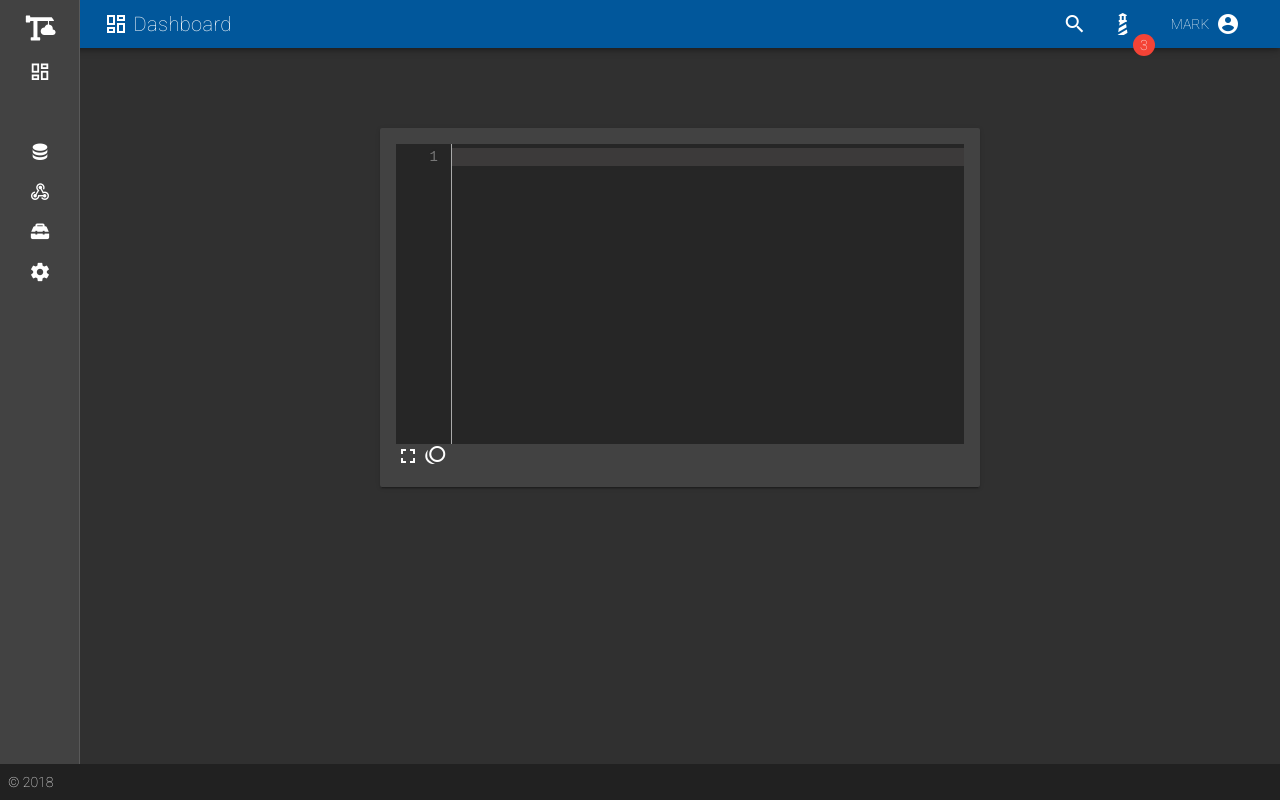
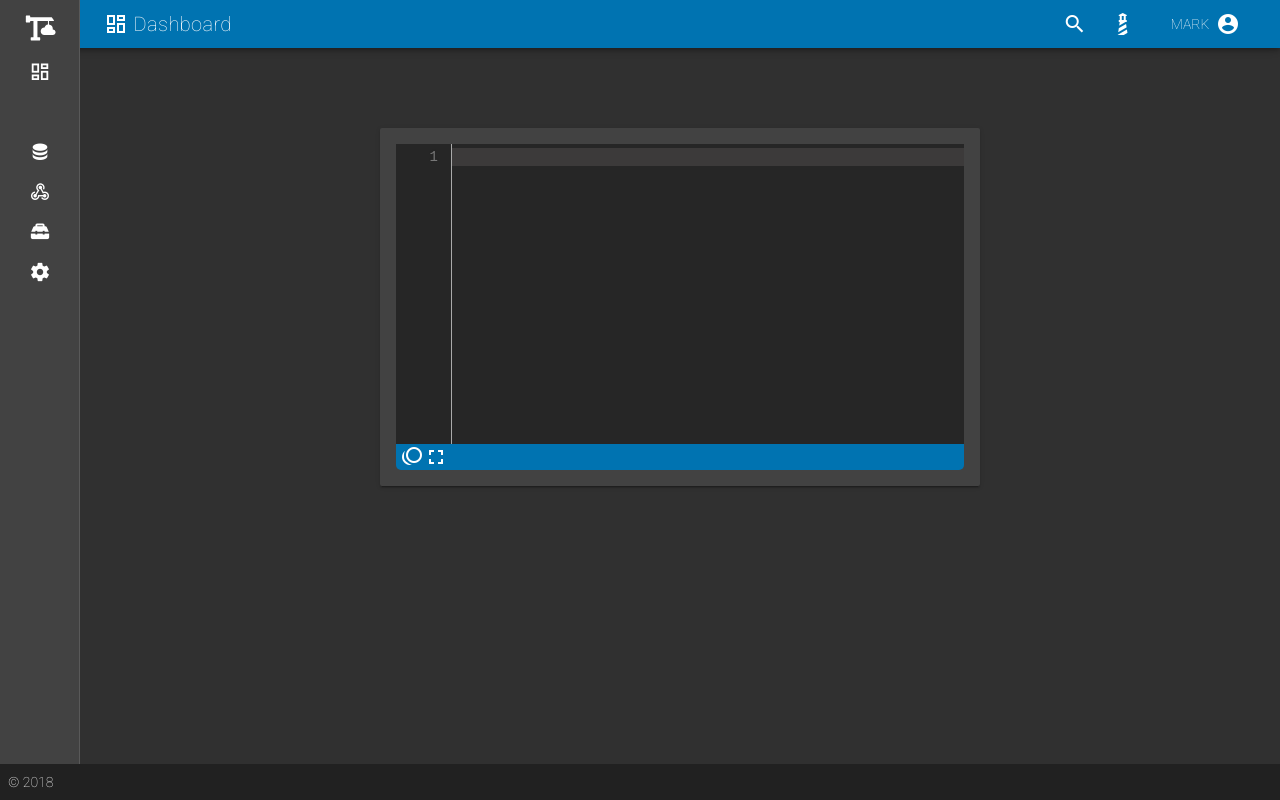
Before and after one commit to mdbarr/skyhook, a Vue app: page /login in a window 1280 px wide. Both pictures are taken after a click on the button "LOGIN". Built offline with nearby package versions, Linux system fonts and the light colour scheme.

Commit message:
CodeMirror status bar, state improvements, color tweak.

```diff
--- a/src/components/CodeMirror.vue
+++ b/src/components/CodeMirror.vue
@@ -1,7 +1,11 @@
 <template>
 <div class="skyhook-codemirror">
   <textarea ref="textarea" :placeholder="placeholder"></textarea>
- <v-icon>mdi-fullscreen</v-icon> <v-icon>{{ lintedIcon }}</v-icon> <v-icon v-if="fixable" @click.stop="fix">mdi-auto-fix</v-icon>
+  <div id="skyhook-codemirror-panel" name="panel" class="skyhook-codemirror-panel pl-1">
+      <v-icon >{{ lintedIcon }}</v-icon>
+      <v-icon v-if="fixable" @click.stop="fix">mdi-auto-fix</v-icon>
+      <v-icon @click.stop="toggleFullscreen">mdi-fullscreen</v-icon>
+  </div>
 </div>
 </template>
 
@@ -266,6 +270,7 @@ export default {
     return {
       fixable: false,
       linted: null,
+      panel: null,
       content: '',
       instance: null
     }
@@ -276,6 +281,12 @@ export default {
       const result = linter.verifyAndFix(content, eslintConfig)
       console.log(result)
       this.instance.setValue(result.output)
+    },
+    toggleFullscreen () {
+      const fullscreen = this.instance.getOption('fullScreen')
+      console.log('fullScreen', fullscreen)
+      this.instance.setOption('fullScreen', !fullscreen)
+      this.panel.classList.toggle('skyhook-codemirror-panel-fullscreen')
     }
   },
   mounted () {
@@ -339,12 +350,37 @@ export default {
         vm.$emit(eventName, ...args)
       })
     }
+
+    this.panel = document.getElementById('skyhook-codemirror-panel')
+    this.instance.addPanel(this.panel, {
+      position: 'bottom',
+      stable: true
+    })
   }
 }
 </script>
 
-<style scoped>
+<style>
 .skyhook-codemirror {
     width: 100%;
 }
+.skyhook-codemirror-panel {
+    box-sizing: border-box;
+    background-color: #0073b1;
+    border-radius: 0 0 5px 5px;
+    height: 26px;
+    width: 100%;
+    padding-top: 1px;
+}
+.skyhook-codemirror-panel-fullscreen {
+    position: fixed;
+    z-index: 10;
+    bottom: 0;
+    left: 0;
+    border-radius: 0 !important;
+}
+
+.CodeMirror-fullscreen {
+    margin-bottom: 26px;
+}
 </style>
--- a/src/components/Toolbar.vue
+++ b/src/components/Toolbar.vue
@@ -77,13 +77,13 @@
     </v-btn>
 
     <v-badge bottom color="red" overlap>
-      <span slot="badge">3</span>
+      <span v-if="state.notifications" slot="badge">{{ state.notifications }}</span>
       <v-btn icon>
         <v-icon>mdi-lighthouse</v-icon>
       </v-btn>
     </v-badge>
     <v-btn flat>
-      Mark &nbsp; <v-icon>mdi-account-circle</v-icon>
+      {{ state.name }} &nbsp; <v-icon>mdi-account-circle</v-icon>
     </v-btn>
   </v-toolbar>
 </v-content>
--- a/src/plugins/vuetify.js
+++ b/src/plugins/vuetify.js
@@ -2,10 +2,10 @@ import Vue from 'vue'
 import Vuetify from 'vuetify'
 import 'vuetify/dist/vuetify.min.css'
 
-import colors from 'vuetify/es5/util/colors'
+// import colors from 'vuetify/es5/util/colors'
 
 Vue.use(Vuetify, {
   theme: {
-    primary: colors.lightBlue.darken4
+    primary: '#0073b1' // colors.lightBlue.darken4
   }
 })
--- a/src/store.js
+++ b/src/store.js
@@ -2,7 +2,9 @@ function Store () {
   const self = this
 
   self.state = {
-    loggedIn: false
+    loggedIn: false,
+    name: 'Mark',
+    notifications: 0
   }
 
   return self
```
